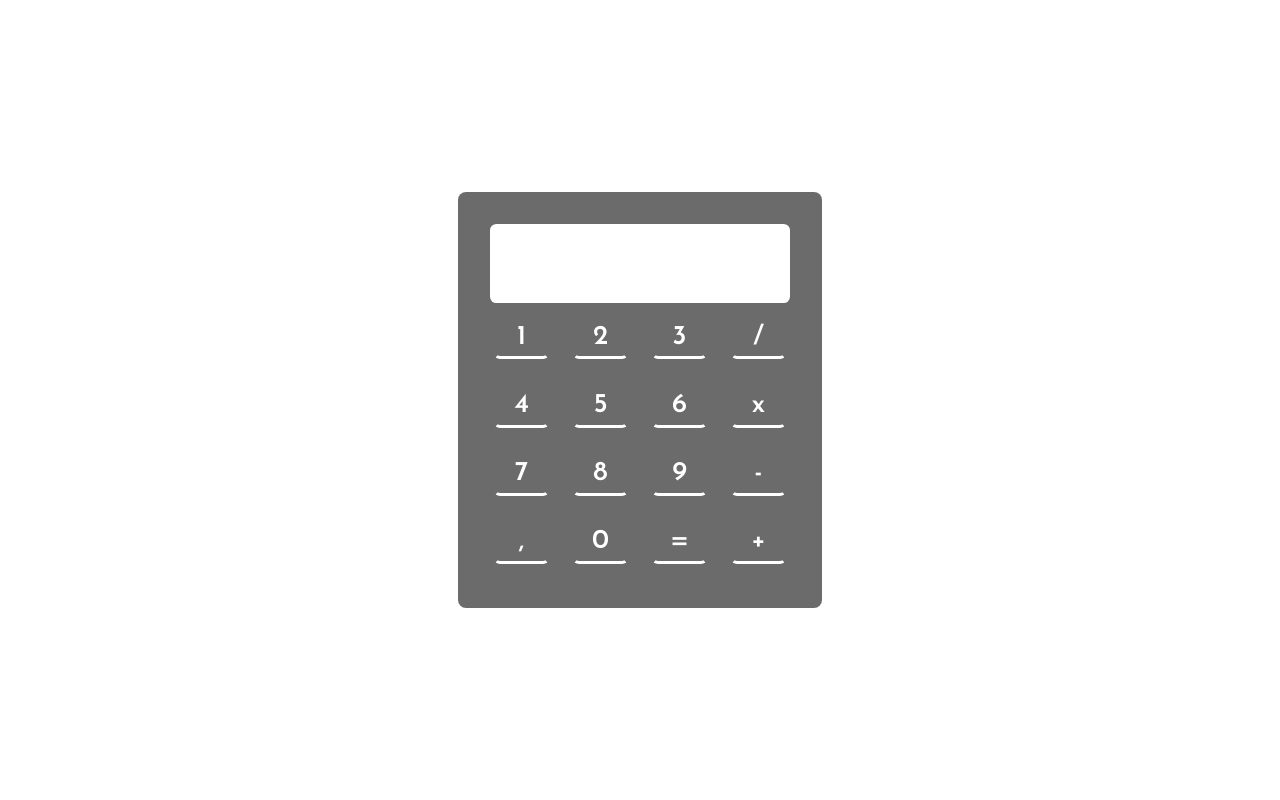
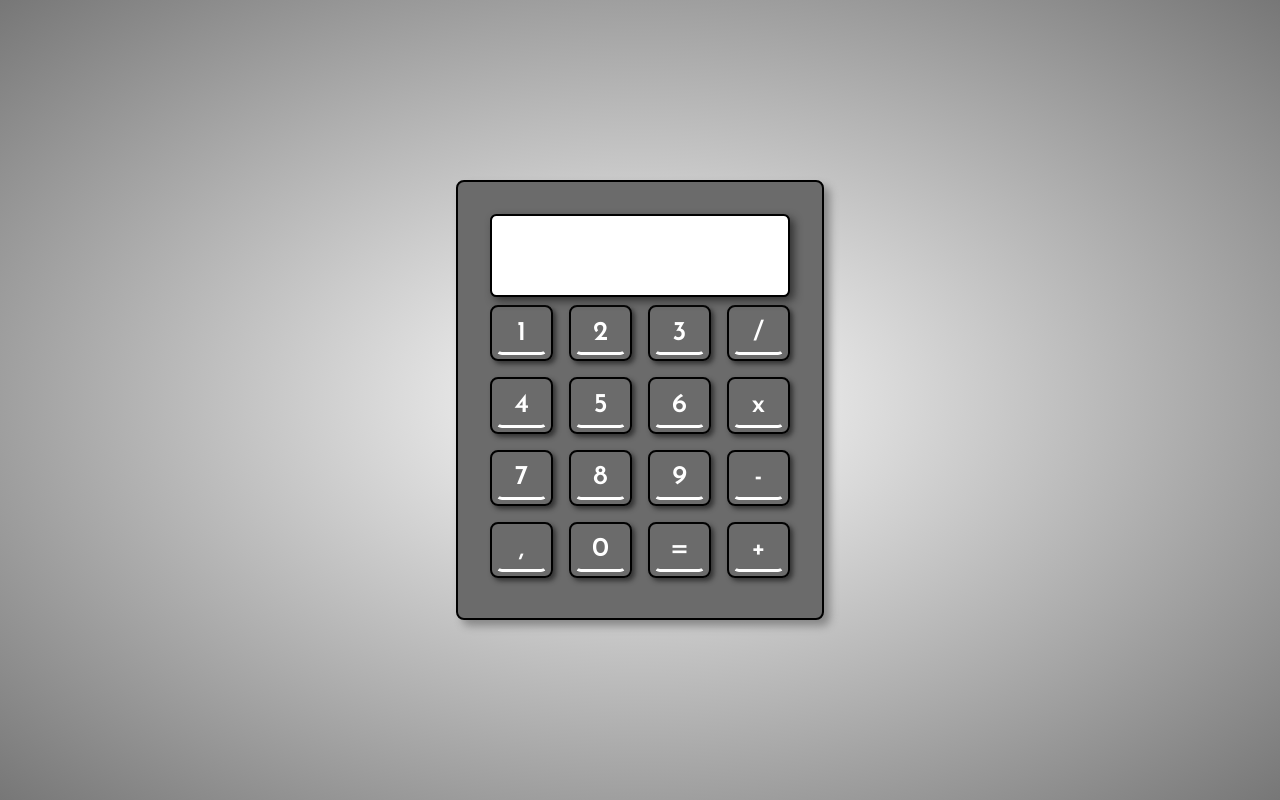
Before and after one commit to abrxao/EBAC-React, a React (Create React App) app in the folder modulo-3/: page / in a window 1280 px wide. Built offline with nearby package versions, Linux system fonts and the light colour scheme.

Commit message:
:bug:bugfix: erro na linha 15 do CalcKeyboard que nao aceitava * como entrada

```diff
--- a/modulo-3/src/App.css
+++ b/modulo-3/src/App.css
@@ -4,7 +4,8 @@
   display: flex;
   align-items: center;
   justify-content: center;
-  backdrop-filter: blur(20px);
+  background-image: radial-gradient(#fff,#777);
+  background-position: 120%;
 }
 
 .App *{
@@ -17,6 +18,8 @@
   background-color: #6b6b6b;
   padding: 2rem;
   border-radius: .5rem;
+  border: 2px solid #000;
+  box-shadow: 6px 6px 8px #888;
 }
 
 @media (max-width: 320px) {
--- a/modulo-3/src/components/CalcKeyboard/index.js
+++ b/modulo-3/src/components/CalcKeyboard/index.js
@@ -6,14 +6,17 @@ import './CalcKeyboard.css';
 document.addEventListener("keydown", (e)=>{
 
     const numbers = "0123456789"
-    const operations = "+=-/x*"
-
+    const operations = "+Enter=-/x*"
 
     if(numbers.includes(e.key)){
         const key = document.querySelector(`input[value="${e.key}"]`);
         numberInput(key);
     }else if(operations.includes(e.key)){
-        const key = document.querySelector(`input[value="${e.key}"]`);
+
+        var correctKey = e.key=="*"? "x":e.key;
+        correctKey =  e.key=="Enter"? "=":e.key;
+
+        const key = document.querySelector(`input[value="${e.key=="*"? "x":e.key}"]`);
         operationInput(key);
     }
 
@@ -51,7 +54,7 @@ var memory = [];
         displayValue.innerHTML = "";
         displayValue2.classList.add("Display__secBlock--answer");
 
-        }else if(displayValue.innerHTML!=""){
+    }else if(displayValue.innerHTML!="" && memory[1]){
 
         memory.push(displayValue.innerHTML);
         displayValue.innerHTML = operations[memory[1]](memory[0],memory[2]);
--- a/modulo-3/src/components/Display/Display.css
+++ b/modulo-3/src/components/Display/Display.css
@@ -4,6 +4,8 @@
     position: relative;
     padding: .6rem;
     border-radius: .4rem;
+    border: 2px solid #000;
+    box-shadow: 4px 4px 8px #333;
 }
 
 .Display__firstBlock{
--- a/modulo-3/src/components/NumericButton/NumericButton.css
+++ b/modulo-3/src/components/NumericButton/NumericButton.css
@@ -1,5 +1,11 @@
 .numericButton{
+    align-items: center;
+    display: flex;
+    justify-content: center;
     padding: .25rem;
+    box-shadow: 3px 3px 5px #333;
+    border-radius: 8px;
+    border: 2px solid #000;
 }
 .numericButton__content{
     text-align: center;
@@ -23,4 +29,5 @@
 .numericButton__content:active{
     border-bottom: 3px solid #9d3;
     background-color: #fff4;
+    zoom: 0.9;
 }
--- a/modulo-3/src/components/OperationButton/OperationButton.css
+++ b/modulo-3/src/components/OperationButton/OperationButton.css
@@ -1,5 +1,11 @@
 .operationButton{
+    align-items: center;
+    display: flex;
+    justify-content: center;
     padding: .25rem;
+    box-shadow: 3px 3px 5px #333;
+    border-radius: 8px;
+    border: 2px solid #000;
 }
 .operationButton__content{
     text-align: center;
@@ -23,4 +29,5 @@
 .operationButton__content:active{
     border-bottom: 3px solid #9d3;
     background-color: #fff4;
+    zoom: 0.9;
 }
```
Lines whose indentation alone changed are shown as unchanged.
